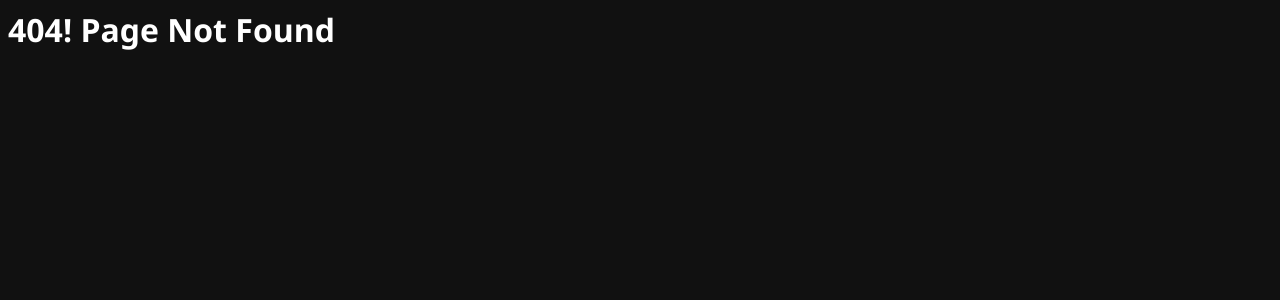
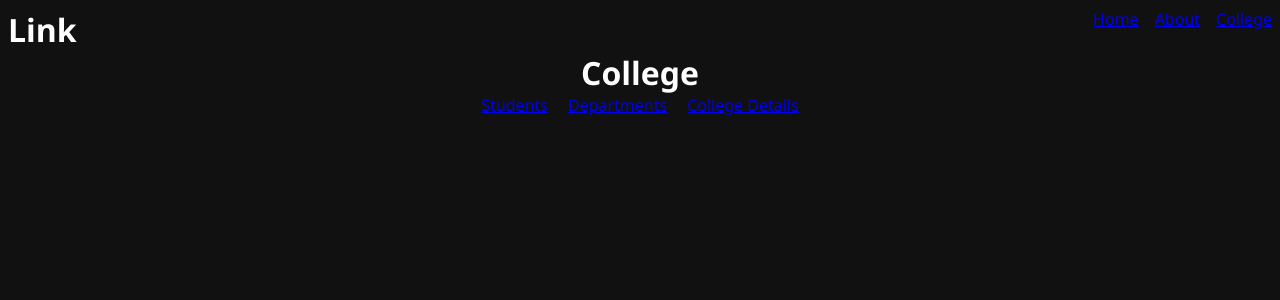
Before and after one commit to 0x-harsh/React-Tutorial---Code-Step-by-Step, a React app: page /college in a window 1280 px wide. Before the commit this address had no page. Shown: the top 300 px of the page. Built offline with nearby package versions, Linux system fonts and the light colour scheme; the HTML template or start-up script is replaced by a standard one.

Commit message:
Nested Routing React-Router-DOM

```diff
--- /dev/null
+++ b/src/40 Nested Navigation with React Router/About.jsx
@@ -0,0 +1,9 @@
+const About = () => {
+    return (
+        <div style={{display: "flex", justifyContent: "center"}}>
+            <h1>About Page</h1>
+        </div>
+    )
+}
+
+export default About
--- /dev/null
+++ b/src/40 Nested Navigation with React Router/App.jsx
@@ -0,0 +1,27 @@
+import { Route, Routes } from "react-router"
+import College from "./College"
+import Navbar from "./Navbar"
+import About from "./About"
+import Home from "./Home"
+import Student from "./Student"
+import Department from "./Department"
+import CollegeDetails from "./CollegeDetails"
+
+const App = () => {
+    return (
+        <div>
+            <Navbar />
+            <Routes>
+                <Route path="/" element={<Home />}/>
+                <Route path="/about" element={<About />}/>
+                <Route path="/college" element={<College />}>
+                    <Route path="student" element={<Student />}/>
+                    <Route path="department" element={<Department />}/>
+                    <Route path="details" element={<CollegeDetails />}/>
+                </Route>
+            </Routes>
+        </div>
+    )
+}
+
+export default App
--- /dev/null
+++ b/src/40 Nested Navigation with React Router/College.jsx
@@ -0,0 +1,18 @@
+import { Outlet } from "react-router"
+import { Link } from "react-router"
+
+const College = () => {
+    return (
+        <div style={{display: "flex", flexDirection: "column", alignItems: "center"}}>
+            <h1>College</h1>
+            <div style={{display: "flex", gap: "20px", alignItems: "center"}}>
+                <Link to="student" >Students</Link>
+                <Link to="department" >Departments</Link>
+                <Link to="details" >College Details</Link>
+                <Outlet />
+            </div>
+        </div>
+    )
+}
+
+export default College
--- /dev/null
+++ b/src/40 Nested Navigation with React Router/CollegeDetails.jsx
@@ -0,0 +1,7 @@
+const CollegeDetails = () => {
+    return (
+        <div>CollegeDetails</div>
+    )
+}
+
+export default CollegeDetails
--- /dev/null
+++ b/src/40 Nested Navigation with React Router/Department.jsx
@@ -0,0 +1,7 @@
+const Department = () => {
+    return (
+        <div>Department</div>
+    )
+}
+
+export default Department
--- /dev/null
+++ b/src/40 Nested Navigation with React Router/Home.jsx
@@ -0,0 +1,9 @@
+const Home = () => {
+    return (
+        <div style={{display: "flex", justifyContent: "center"}}>
+            <h1>Home Page</h1>
+        </div>
+    )
+}
+
+export default Home
--- /dev/null
+++ b/src/40 Nested Navigation with React Router/Navbar.jsx
@@ -0,0 +1,16 @@
+import { Link } from "react-router"
+
+const Navbar = () => {
+    return (
+        <div className="flex justify-between py-2 px-4">
+            <h1>Link</h1>
+            <div className="flex gap-4">
+                <Link to="/" >Home</Link>
+                <Link to="/about" >About</Link>
+                <Link to="/college" >College</Link>
+            </div>
+        </div>
+    )
+}
+
+export default Navbar
--- /dev/null
+++ b/src/40 Nested Navigation with React Router/Student.jsx
@@ -0,0 +1,7 @@
+const Student = () => {
+    return (
+        <div>Student</div>
+    )
+}
+
+export default Student
--- a/src/index.css
+++ b/src/index.css
@@ -62,6 +62,13 @@ button:active {
 
 .justify-center {
   justify-content: center;
+}
+.justify-between {
+  justify-content: space-between;
+}
+
+.gap-4 {
+  gap: 16px;
 }
 
 .items-center {
--- a/src/main.jsx
+++ b/src/main.jsx
@@ -1,10 +1,13 @@
 import { StrictMode } from 'react'
 import { createRoot } from 'react-dom/client'
 import './index.css'
-import App from './39 404 Page and Redirection/App.jsx'
+import App from './40 Nested Navigation with React Router/App.jsx'
+import { BrowserRouter } from 'react-router'
 
 createRoot(document.getElementById('root')).render(
-    <StrictMode>
-        <App />
-    </StrictMode>
+    <BrowserRouter>
+        <StrictMode>
+            <App />
+        </StrictMode>
+    </BrowserRouter>
 )
```
Also changed, not shown: src/40 Nested Navigation with React Router/Notes.md (added, +14 -0 lines).
